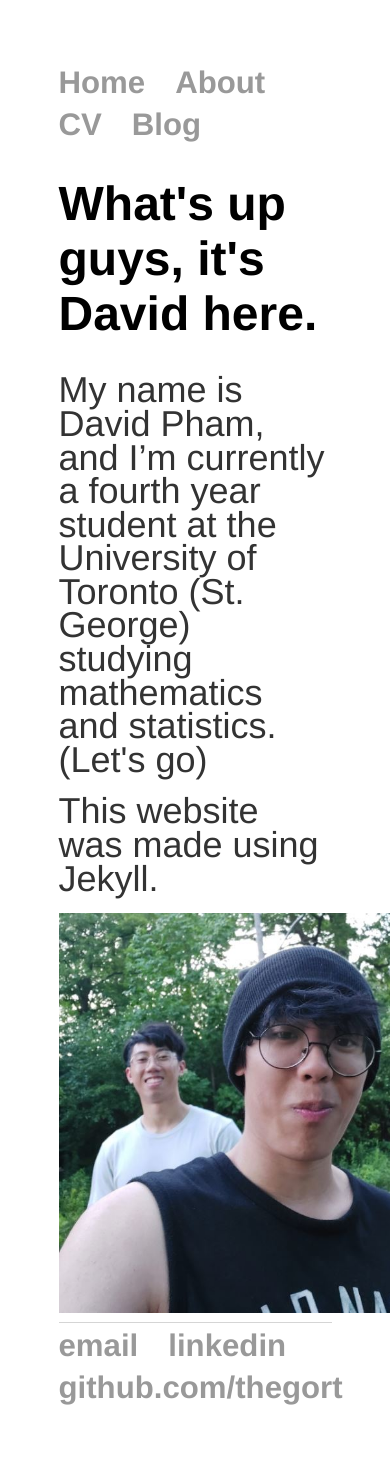
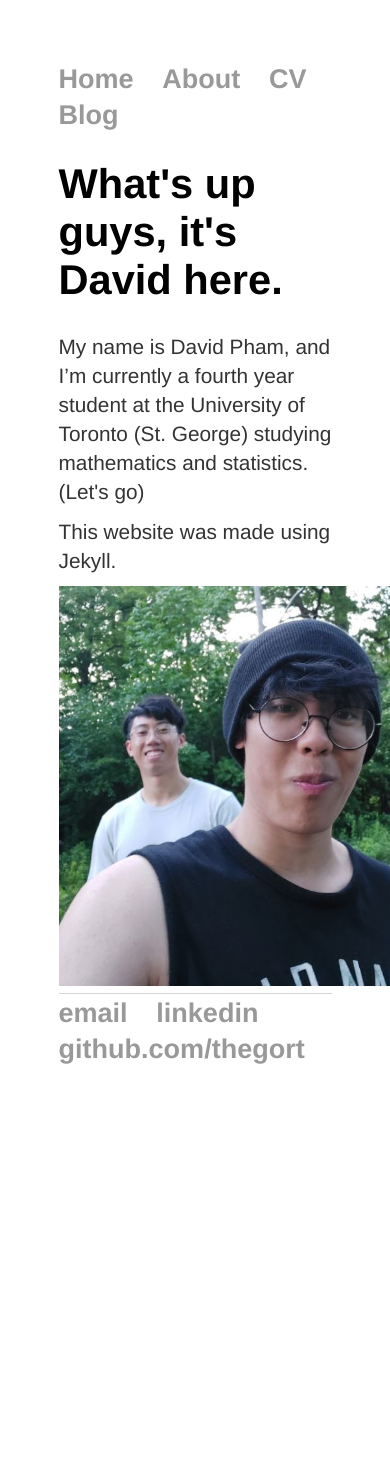
Before and after one commit to TheGort/thegort.github.io, a Jekyll site: the page built from index.html, in a window 390 px wide. Built offline with Jekyll 4.4.1, drawn with Linux system fonts in a browser that asks for light colours; after the commit the page ends 1126 px from its top, so only the background shows below that.

Commit message:
testing responsive design

```diff
--- a/css/main.css
+++ b/css/main.css
@@ -91,11 +91,8 @@
 @media screen and (max-width: 900px) {
 
    * {
-	   font-size: 1.5rem;
+	   font-size: 1.3rem;
    }
 
-   p {
-	   font-size: 1.5rem;
-   }
 
 }
```
